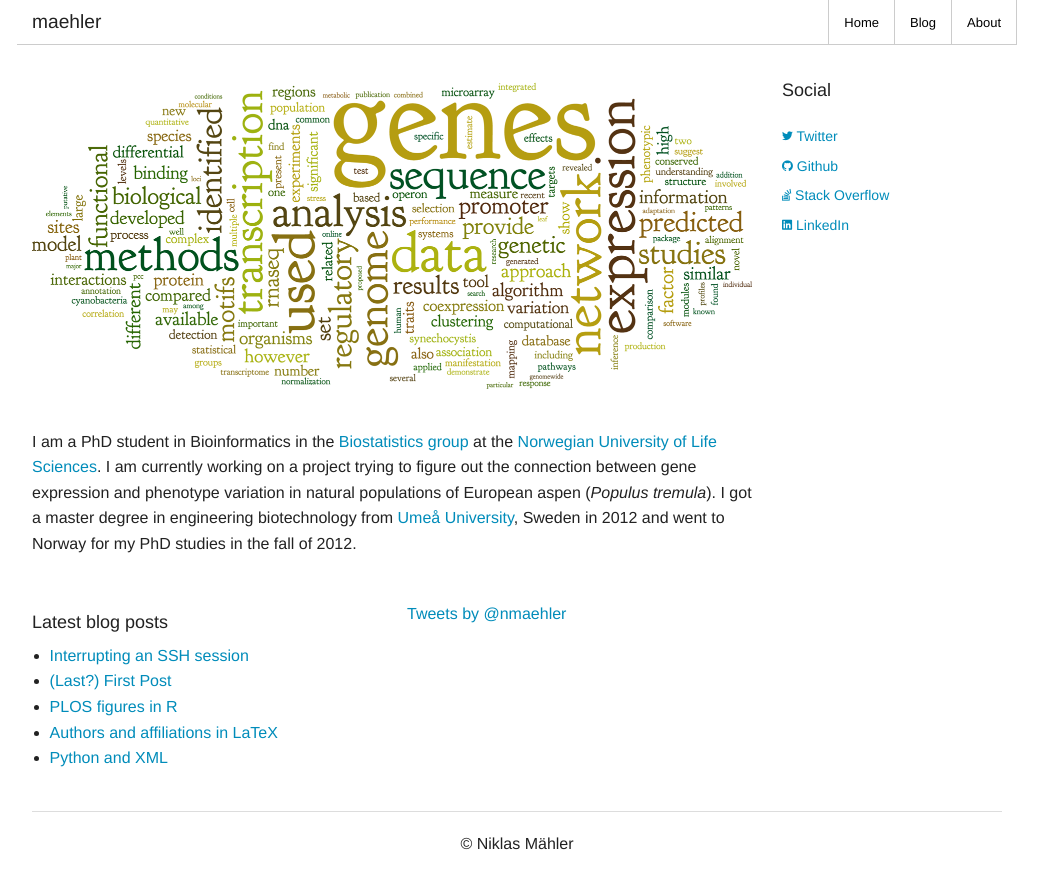
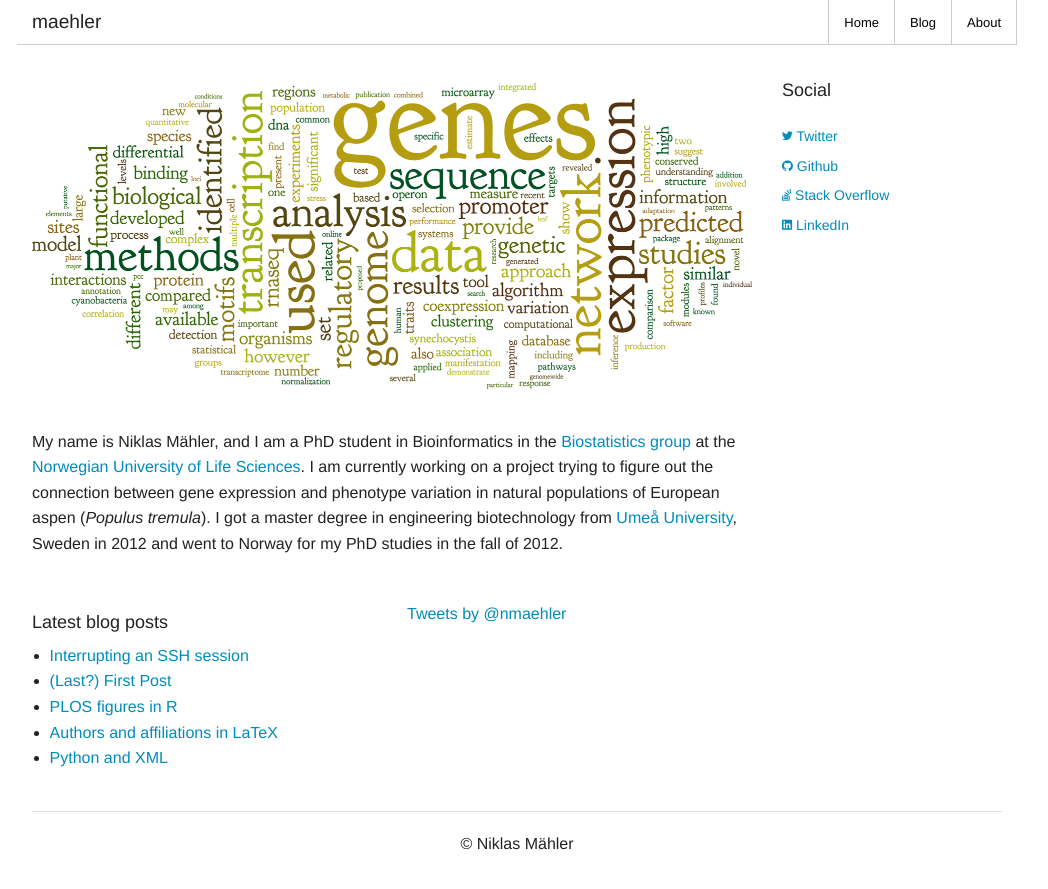
Before and after one commit to maehler/maehler.github.io, a Jekyll site: the page built from index.html, in a window 1280 px wide. Shown: the top 889 px of the page, without its empty margins (123-1171 px from the left). Built offline with Jekyll 4.4.1, drawn with Linux system fonts in a browser that asks for light colours; comment, search, counter and statistics services are not loaded.

Commit message:
Added my full name to start page

```diff
--- a/index.html
+++ b/index.html
@@ -12,7 +12,8 @@ title: maehler.se
 <div class="row">
 	<div class="columns small-12">
 		<p>
-			I am a PhD student in Bioinformatics in the <a href="http://www.nmbu.no/om/fakulteter/vetbio/institutter/ikbm/forskning/forskningsgrupper/node/9446">
+			My name is Niklas Mähler, and I am a PhD student in Bioinformatics
+			in the <a href="http://www.nmbu.no/om/fakulteter/vetbio/institutter/ikbm/forskning/forskningsgrupper/node/9446">
 			Biostatistics group</a> at the <a href="http://www.nmbu.no">
 			Norwegian University of Life Sciences</a>. I am currently working on
 			a project trying to figure out the connection between gene expression
```
